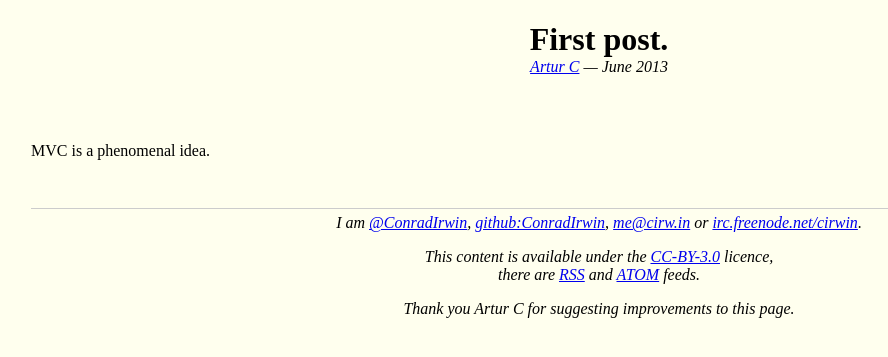
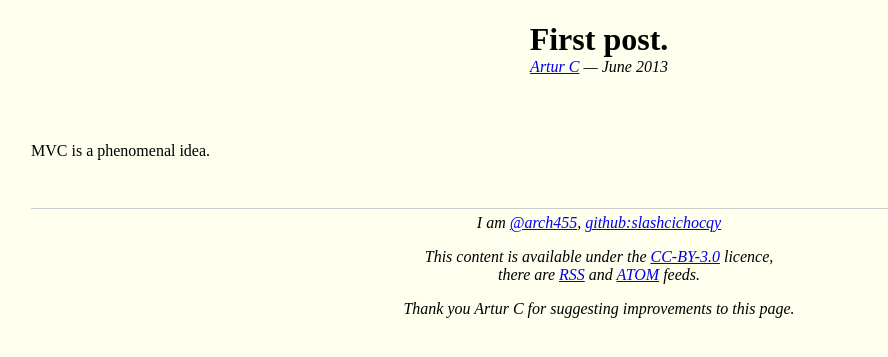
Before and after one commit to slashcichocqy/slashcichocqy.github.com, a Jekyll site: the page built from _posts/2013-09-13-arc-first-post.md, in a window 1280 px wide. Shown: the top 357 px of the page, without its empty margins (41-929 px from the left). Built offline with Jekyll 4.4.1, drawn with Linux system fonts in a browser that asks for light colours; Markdown is read by kramdown in place of the engine named in the settings; comment, search, counter and statistics services are not loaded; part of the change alters nothing that is shown.

Commit message:
contacts my

```diff
--- a/_layouts/post.html
+++ b/_layouts/post.html
@@ -533,10 +533,11 @@
 
     <footer>
     <p> I am <a
-        href="http://twitter.com/ConradIrwin">@ConradIrwin</a>, <a
-        href="https://github.com/ConradIrwin">github:ConradIrwin</a>, <a
+        href="https://twitter.com/arch455">@arch455</a>, <a
+        href="https://github.com/slashcichocqy">github:slashcichocqy</a>
+        <!--, <a
         href="mailto:me@cirw.in">me@cirw.in</a> or <a
-        href="irc://irc.freenode.net/#pry">irc.freenode.net/cirwin</a>.</p>
+        href="irc://irc.freenode.net/#pry">irc.freenode.net/cirwin</a>. --> </p>
 
     <p>This content is available under the <a
     href="http://creativecommons.org/licenses/by/3.0/">CC-BY-3.0</a> licence,<br/>
```
